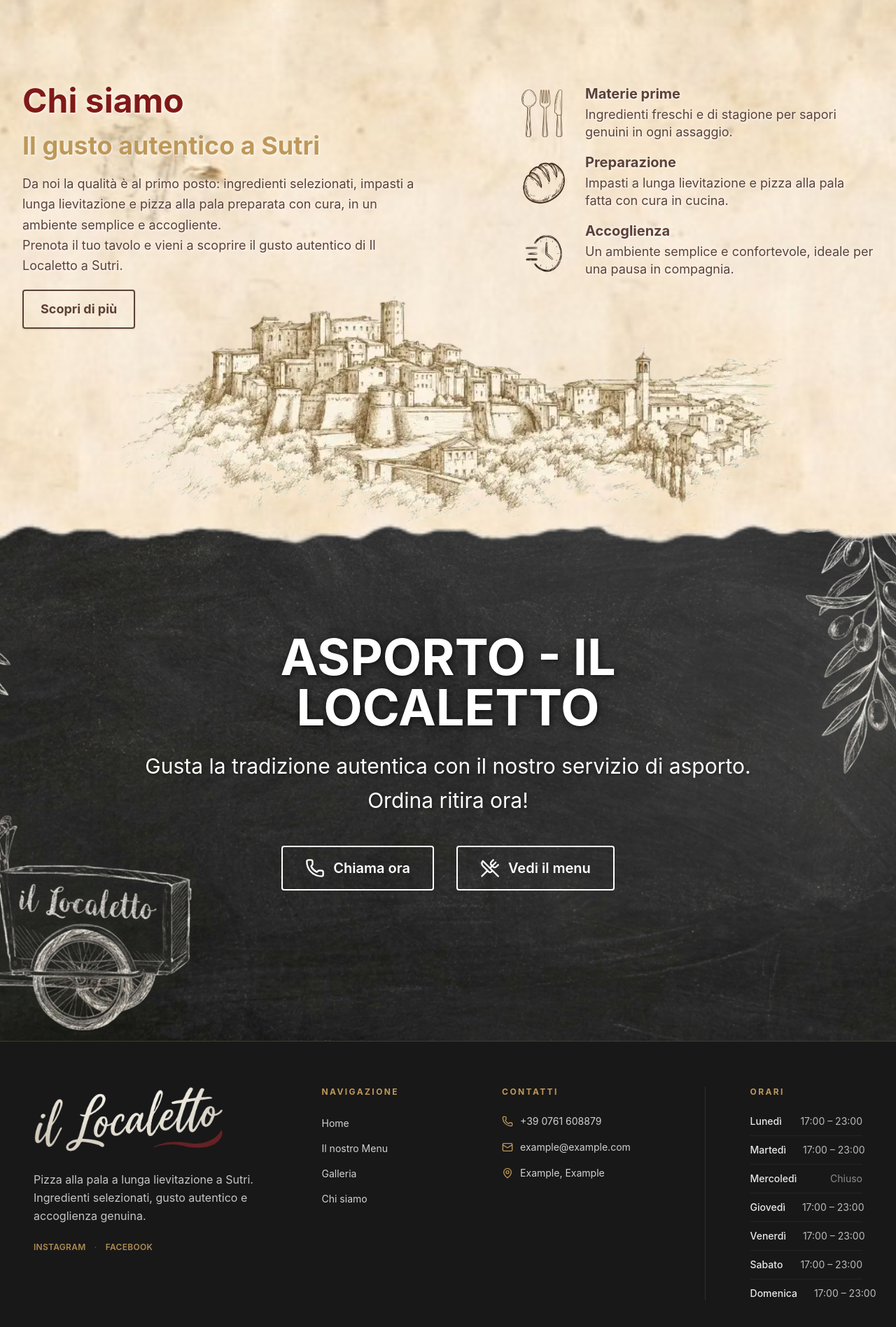
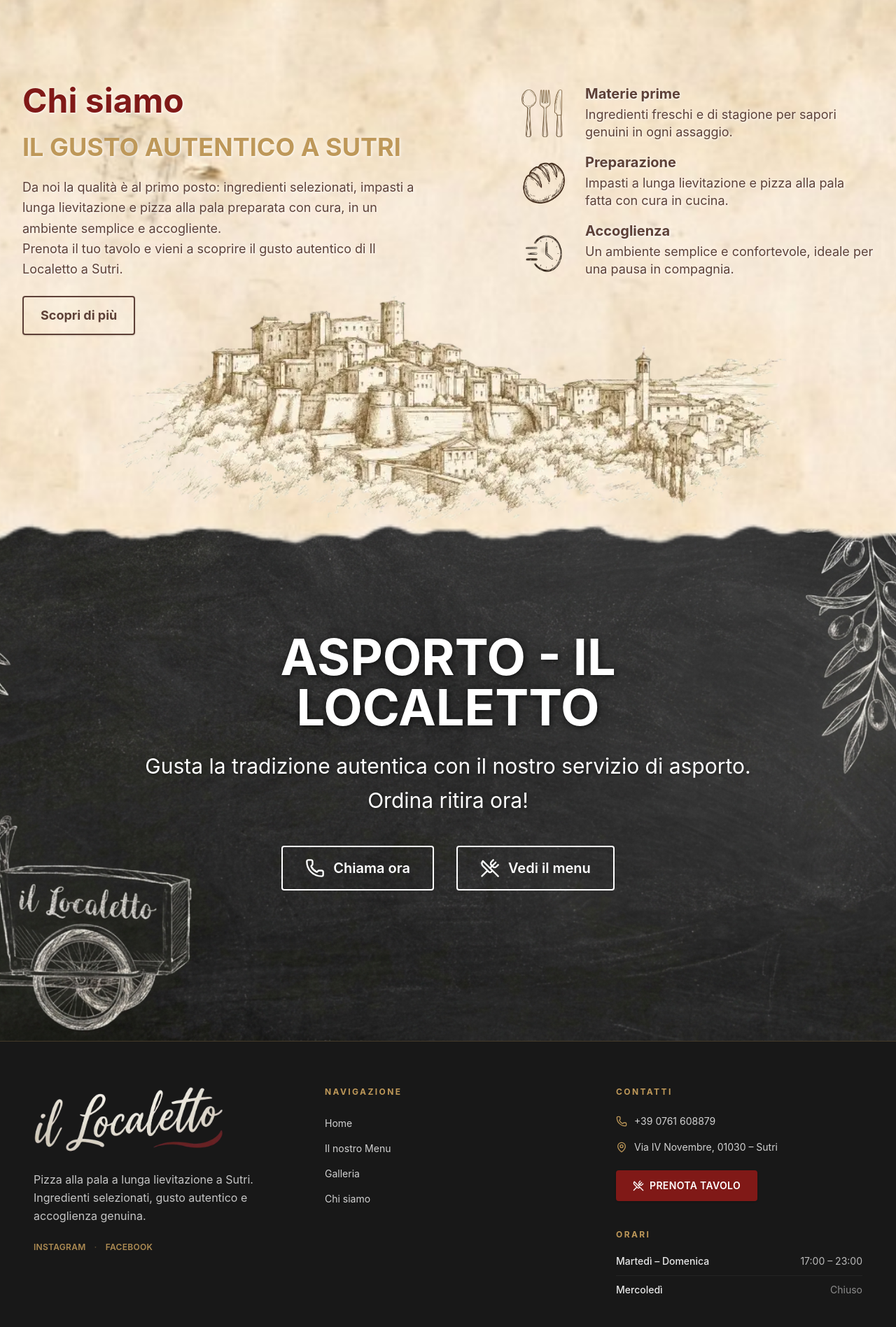
Before and after one commit to Gxbriel99/ilLocaletto_nextjs, a Next.js app: page / in a window 1280 px wide. Shown: the part 880-2777 px from the top of the page at 70% size. Built offline with nearby package versions, Linux system fonts and the light colour scheme.

Commit message:
Terminata homepage

```diff
--- a/src/app/components/Footer.tsx
+++ b/src/app/components/Footer.tsx
@@ -1,11 +1,6 @@
 import Image from "next/image";
 import Link from "next/link";
-import {
-  Mail,
-  MapPin,
-  Phone,
-  UtensilsCrossed,
-} from "lucide-react";
+import { MapPin, Phone, UtensilsCrossed } from "lucide-react";
 import { info } from "../data/info";
 
 const NAV_LINKS = [
@@ -21,9 +16,9 @@
   return (
     <footer className="relative z-[1000] border-t border-[#BE9859]/25 bg-[#181818] text-[#FEFEFE]">
       <div className="mx-auto max-w-7xl px-4 py-12 sm:px-6 lg:px-10 lg:py-16 xl:px-12">
-        <div className="flex flex-col gap-10 md:grid md:grid-cols-2 md:gap-x-10 md:gap-y-12 lg:flex lg:flex-row lg:gap-16 xl:gap-20">
-          {/* Brand */}
-          <div className="flex flex-col items-center text-center sm:items-start sm:text-left md:col-span-2 lg:col-span-auto lg:w-[30%] lg:max-w-sm lg:shrink-0 xl:w-[28%]">
+        <div className="grid grid-cols-1 items-start gap-10 sm:gap-12 md:grid-cols-3 md:gap-x-8 lg:gap-x-12 xl:gap-x-16">
+          {/* Colonna 1 — Brand */}
+          <div className="flex flex-col items-center text-center md:items-start md:text-left">
             <Link href="/" className="inline-block">
               <Image
                 src="/logo.webp"
@@ -33,10 +28,10 @@
                 className="h-20 w-auto object-contain sm:h-24"
               />
             </Link>
-            <p className="mt-5 max-w-sm text-sm leading-relaxed text-white/75 lg:mt-6 lg:text-base lg:leading-relaxed">
+            <p className="mt-5 max-w-sm text-sm leading-relaxed text-white/75 lg:mt-6 lg:text-base">
               {info.tagline}
             </p>
-            <div className="mt-6 flex flex-wrap items-center justify-center gap-x-3 gap-y-1 text-xs font-semibold uppercase tracking-wide text-[#BE9859]/90 sm:justify-start">
+            <div className="mt-6 flex flex-wrap items-center justify-center gap-x-3 gap-y-1 text-xs font-semibold uppercase tracking-wide text-[#BE9859]/90 md:justify-start">
               <a
                 href={info.instagram}
                 target="_blank"
@@ -59,12 +54,12 @@
             </div>
           </div>
 
-          {/* Navigazione */}
+          {/* Colonna 2 — Navigazione */}
           <nav
             aria-label="Collegamenti footer"
-            className="text-center sm:text-left lg:w-[15%] lg:min-w-[9rem] lg:shrink-0 xl:min-w-[10rem]"
+            className="w-full text-center md:text-left"
           >
-            <h2 className="mb-5 text-xs font-bold uppercase tracking-[0.2em] text-[#BE9859] lg:mb-6">
+            <h2 className="mb-5 text-xs font-bold uppercase tracking-[0.2em] text-[#BE9859] md:mb-6">
               Navigazione
             </h2>
             <ul className="space-y-3">
@@ -81,72 +76,48 @@
             </ul>
           </nav>
 
-          {/* Contatti e orari */}
-          <div className="text-center sm:text-left md:col-span-2 lg:col-span-auto lg:min-w-0 lg:flex-1 lg:max-w-2xl">
-            <div className="flex flex-col gap-8 sm:gap-10 lg:grid lg:grid-cols-2 lg:items-start lg:gap-x-12 xl:gap-x-16">
-              <div>
-                <h2 className="mb-5 text-xs font-bold uppercase tracking-[0.2em] text-[#BE9859] lg:mb-6">
+          {/* Colonna 3 — Contatti e orari */}
+          <div className="w-full text-center md:text-left">
+            <h2 className="mb-5 text-xs font-bold uppercase tracking-[0.2em] text-[#BE9859] md:mb-6">
               Contatti
             </h2>
             <ul className="space-y-3.5 text-sm text-white/80">
               <li>
                 <a
-                    href={`tel:+39${info.phone}`}
-                    className="inline-flex items-center justify-center gap-2.5 transition-colors hover:text-[#BE9859] sm:justify-start"
+                  href={`tel:+39${info.phone.replace(/\s/g, "")}`}
+                  className="inline-flex items-center justify-center gap-2.5 transition-colors hover:text-[#BE9859] md:justify-start"
                 >
                   <Phone className="size-4 shrink-0 text-[#BE9859]" aria-hidden />
-                    +39 {info.phone}
+                  +39 {info.phone.trim()}
                 </a>
               </li>
-                <li>
-                  <a
-                    href={`mailto:${info.email}`}
-                    className="inline-flex items-center justify-center gap-2.5 transition-colors hover:text-[#BE9859] sm:justify-start"
-                  >
-                    <Mail className="size-4 shrink-0 text-[#BE9859]" aria-hidden />
-                    {info.email}
-                  </a>
-                </li>
-                <li className="inline-flex items-start justify-center gap-2.5 sm:justify-start">
+              <li className="inline-flex items-start justify-center gap-2.5 md:justify-start">
                 <MapPin className="mt-0.5 size-4 shrink-0 text-[#BE9859]" aria-hidden />
-                  <span className="text-left">{info.address}</span>
+                <span>{info.address}</span>
               </li>
             </ul>
-              </div>
-
-              <div className="border-t border-white/10 pt-8 lg:border-t-0 lg:border-l lg:pt-0 lg:pl-12 xl:pl-16">
-                <h2 className="mb-5 text-xs font-bold uppercase tracking-[0.2em] text-[#BE9859] lg:mb-6">
-                  Orari
-                </h2>
-                <ul className="space-y-2.5 text-sm text-white/80">
-                  {info.weekSchedule.map(({ day, hours }) => (
-                    <li
-                      key={day}
-                      className="flex items-baseline justify-between gap-6 border-b border-white/5 pb-2.5 last:border-0 last:pb-0"
-                    >
-                      <span className="font-medium text-white/90">{day}</span>
-                      <span
-                        className={
-                          hours === "Chiuso"
-                            ? "shrink-0 text-white/50"
-                            : "shrink-0 text-white/70"
-                        }
-                      >
-                        {hours}
-                      </span>
-                    </li>
-                  ))}
-                </ul>
-              </div>
-            </div>
 
             <a
-              href={`tel:+39${info.phone}`}
-              className="mt-8 inline-flex w-full items-center justify-center gap-2 rounded bg-[#801917] px-6 py-3 text-sm font-semibold uppercase tracking-wide text-white shadow transition-colors hover:bg-[#BE9859] sm:w-auto lg:mt-10"
+              href={`tel:+39${info.phone.replace(/\s/g, "")}`}
+              className="mt-4 inline-flex w-full items-center justify-center gap-2 rounded bg-[#801917] px-6 py-3 text-sm font-semibold uppercase tracking-wide text-white shadow transition-colors hover:bg-[#BE9859] sm:w-auto md:mt-5"
             >
               <UtensilsCrossed className="size-4" aria-hidden />
               Prenota tavolo
             </a>
+
+            <h2 className="mb-4 mt-8 text-xs font-bold uppercase tracking-[0.2em] text-[#BE9859] md:mt-10 md:mb-5">
+              Orari
+            </h2>
+            <ul className="mx-auto max-w-xs space-y-2.5 text-sm text-white/80 md:mx-0 md:max-w-none">
+              <li className="flex items-baseline justify-between gap-6 border-b border-white/5 pb-2.5">
+                <span className="font-medium text-white/90">{info.openingDays}</span>
+                <span className="shrink-0 text-white/70">{info.openingHours}</span>
+              </li>
+              <li className="flex items-baseline justify-between gap-6">
+                <span className="font-medium text-white/90">{info.restDay}</span>
+                <span className="shrink-0 text-white/50">Chiuso</span>
+              </li>
+            </ul>
           </div>
         </div>
       </div>
@@ -155,7 +126,8 @@
       <div className="border-t border-white/10 bg-[#121212]">
         <div className="mx-auto flex max-w-7xl flex-col items-center justify-between gap-4 px-4 py-6 text-center text-xs text-white/55 sm:flex-row sm:gap-6 sm:px-6 sm:text-left lg:gap-8 lg:px-10 lg:py-7 lg:text-sm xl:px-12">
           <p className="leading-relaxed">
-            © {year} {info.businessName}. Tutti i diritti riservati. · P.IVA {info.piva}
+            © {year} {info.businessName}. {info.ownerName} · P.IVA {info.piva}. Tutti i
+            diritti riservati.
           </p>
           <div className="flex flex-wrap items-center justify-center gap-x-5 gap-y-2 lg:gap-x-6">
             <Link
--- a/src/app/components/blocks/About.tsx
+++ b/src/app/components/blocks/About.tsx
@@ -28,30 +28,30 @@
   return (
     <section
       id="chi-siamo"
-      className="relative isolate z-[900] h-screen w-full overflow-visible"
+      className="relative isolate z-[900] min-h-screen w-full overflow-visible lg:h-screen"
     >
-      <div className="pointer-events-none absolute inset-x-0 -top-15 z-[1] h-[calc(100%+4rem)] w-full overflow-hidden">
+      <div className="pointer-events-none absolute inset-x-0 -top-20 z-[1] h-[calc(100%+5rem)] w-full overflow-hidden md:-top-15 md:h-[calc(100%+4rem)]">
         <Image
           src="/about-bg.webp"
           alt=""
           fill
           priority
           sizes="100vw"
-          className="object-cover object-[center_45%]"
+          className="object-cover object-[center_32%] md:object-[center_45%]"
           aria-hidden
         />
       </div>
 
-      <div className="relative z-10 mx-auto w-full max-w-7xl px-4 pb-[40vh] top-[8vh] sm:px-6 sm:pb-[43vh] sm:top-[9vh] md:pb-[46vh] md:top-[10vh] lg:top-[15vh] lg:px-8 lg:pb-0">
-        <div className="flex flex-col gap-4 sm:gap-5 md:gap-6 lg:grid lg:grid-cols-2 lg:gap-8">
-          <header className="mx-auto w-full max-w-xl space-y-4 text-center sm:space-y-4 lg:mx-0 lg:text-start lg:space-y-5">
-            <h2 className="text-3xl font-bold text-[#801917] text-shadow-[1px_1px_3px_rgba(255,255,255,0.9),0_0_12px_rgba(255,255,255,0.55)] sm:text-3xl lg:text-5xl">
+      <div className="relative z-20 mx-auto w-full max-w-7xl px-4 pb-8 pt-[8vh] sm:px-6 sm:pb-10 sm:pt-[9vh] md:px-8 md:pb-[40vh] md:pt-[10vh] lg:top-[15vh] lg:px-8 lg:pb-0 lg:pt-0">
+        <div className="flex flex-col gap-16 sm:gap-20 md:grid md:grid-cols-2 md:items-start md:gap-x-10 md:gap-y-8 lg:grid lg:grid-cols-2 lg:gap-8">
+          <header className="mx-auto w-full max-w-xl space-y-3 text-center sm:space-y-4 md:mx-0 md:max-w-none md:text-left md:space-y-4 lg:mx-0 lg:max-w-xl lg:text-start lg:space-y-5">
+            <h2 className="text-center text-2xl font-bold text-[#801917] text-shadow-[1px_1px_3px_rgba(255,255,255,0.9),0_0_12px_rgba(255,255,255,0.55)] sm:text-2xl md:text-start md:text-3xl lg:text-5xl">
               Chi siamo
             </h2>
-            <h3 className="text-2xl font-bold text-[#BE9859] text-shadow-[1px_1px_3px_rgba(255,255,255,0.9),0_0_12px_rgba(255,255,255,0.55)] sm:text-2xl lg:text-4xl lg:whitespace-nowrap">
+            <h3 className="text-4xl font-bold uppercase leading-tight text-[#BE9859] text-shadow-[1px_1px_3px_rgba(255,255,255,0.9),0_0_12px_rgba(255,255,255,0.55)] sm:text-4xl md:text-3xl md:leading-snug lg:text-4xl lg:leading-tight lg:whitespace-nowrap">
               Il gusto autentico a Sutri
             </h3>
-            <p className="mx-auto max-w-prose text-base leading-relaxed text-[#5D4037] text-shadow-[1px_1px_3px_rgba(255,255,255,0.9),0_0_12px_rgba(255,255,255,0.55)] sm:text-base lg:mx-0 lg:text-lg">
+            <p className="mx-auto max-w-prose text-base leading-relaxed text-[#5D4037] text-shadow-[1px_1px_3px_rgba(255,255,255,0.9),0_0_12px_rgba(255,255,255,0.55)] sm:text-base md:mx-0 md:max-w-none lg:mx-0 lg:text-lg">
               Da noi la qualità è al primo posto: ingredienti selezionati, impasti a lunga
               lievitazione e pizza alla pala preparata con cura, in un ambiente semplice e
               accogliente.
@@ -61,13 +61,13 @@
             </p>
             <a
               href="#prenota"
-              className="mx-auto inline-flex w-full items-center justify-center rounded border-2 border-[#5D4037] px-5 py-3 text-lg font-bold text-[#5D4037] shadow transition-colors hover:bg-[#5D4037] hover:text-white focus:outline-none focus:ring-2 focus:ring-[#5D4037] focus:ring-offset-2 sm:w-auto sm:px-6 sm:py-3 sm:text-lg lg:mx-0"
+              className="mx-auto mt-1 inline-flex w-full items-center justify-center rounded border-2 border-[#5D4037] px-5 py-3 text-lg font-bold text-[#5D4037] shadow transition-colors hover:bg-[#5D4037] hover:text-white focus:outline-none focus:ring-2 focus:ring-[#5D4037] focus:ring-offset-2 sm:w-auto sm:px-6 sm:py-3 sm:text-lg md:mx-0 lg:mx-0"
             >
               Scopri di più
             </a>
           </header>
 
-          <ul className="list-none w-full max-w-md space-y-3 text-left text-[#5D4037] sm:max-w-lg sm:space-y-3.5 md:max-w-xl md:space-y-4 lg:max-w-lg lg:justify-self-end">
+          <ul className="relative z-20 mx-auto list-none w-full max-w-md space-y-3 text-left text-[#5D4037] sm:max-w-lg sm:space-y-3.5 md:mx-0 md:max-w-none md:space-y-4 lg:max-w-lg lg:justify-self-end">
             {features.map(({ icon, title, text }) => (
               <li key={title}>
                 <article className="flex items-start gap-4 sm:gap-5 md:gap-5">
@@ -94,13 +94,13 @@
         </div>
       </div>
 
-      <div className="absolute inset-x-0 bottom-[6vh] z-10 h-[34vh] sm:bottom-[7vh] sm:h-[36vh] md:bottom-[8vh] md:h-[38vh] lg:bottom-0 lg:h-[58vh]">
+      <div className="relative z-10 mx-auto mt-6 h-[28vh] w-full max-w-7xl shrink-0 px-4 sm:mt-8 sm:h-[30vh] sm:px-6 md:absolute md:inset-x-0 md:bottom-[14vh] md:mx-0 md:mt-0 md:h-[34vh] md:max-w-none md:px-8 lg:bottom-0 lg:h-[58vh] lg:px-0">
         <Image
           src="/paesaggio.webp"
           alt="Paesaggio intorno a Sutri"
           fill
           sizes="100vw"
-          className="object-contain object-center lg:object-bottom"
+          className="object-contain object-top md:object-[center_15%] lg:object-bottom"
         />
       </div>
     </section>
--- a/src/app/data/info.ts
+++ b/src/app/data/info.ts
@@ -3,19 +3,14 @@
   phone: "0761 608879 ",
   whatsappPhone: "0000000000",
   email: "example@example.com",
-  address: "Example, Example",
+  address: "Via IV Novembre, 01030 – Sutri",
+  ownerName: "Luca Cordiali",
   piva: "02022380568",
   tagline:
     "Pizza alla pala a lunga lievitazione a Sutri. Ingredienti selezionati, gusto autentico e accoglienza genuina.",
-  weekSchedule: [
-    { day: "Lunedì", hours: "17:00 – 23:00" },
-    { day: "Martedì", hours: "17:00 – 23:00" },
-    { day: "Mercoledì", hours: "Chiuso" },
-    { day: "Giovedì", hours: "17:00 – 23:00" },
-    { day: "Venerdì", hours: "17:00 – 23:00" },
-    { day: "Sabato", hours: "17:00 – 23:00" },
-    { day: "Domenica", hours: "17:00 – 23:00" },
-  ],
+  openingDays: "Martedì – Domenica",
+  openingHours: "17:00 – 23:00",
+  restDay: "Mercoledì",
   design: "Gabriel Perini",
   designLink: "https://perinicodes.vercel.app/",
   instagram: "https://www.instagram.com/il_localetto/",
```
Lines whose indentation alone changed are shown as unchanged.
